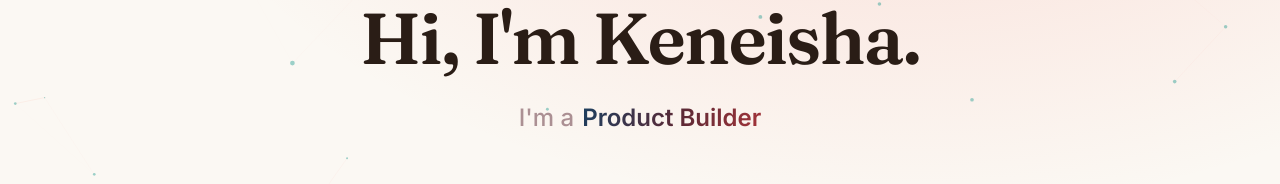
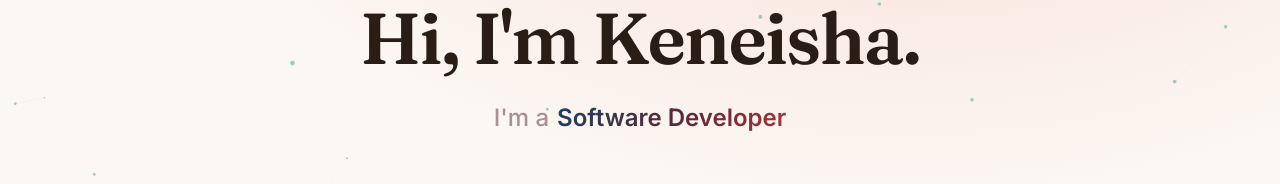
Before and after one commit to Keneisha3/keneisha-baid-portfolio, a React (Vite) app: page / in a window 1280 px wide. Shown: the part 266-450 px from the top of the page. Built offline with nearby package versions, Linux system fonts and the light colour scheme.

Commit message:
Update hero rotating roles

```diff
--- a/src/data/portfolio.js
+++ b/src/data/portfolio.js
@@ -11,8 +11,10 @@ export const PROFILE = {
 export const ROLES = [
   "Management Engineer",
   "Data Scientist",
-  "Product Builder",
-  "Quant Researcher",
+  "Software Developer",
+  "Financial Analyst",
+  "Business Analyst",
+  "Project Coordinator",
 ];
 
 // Grouped so the toolkit reads cleanly instead of one long wall of pills.
```
